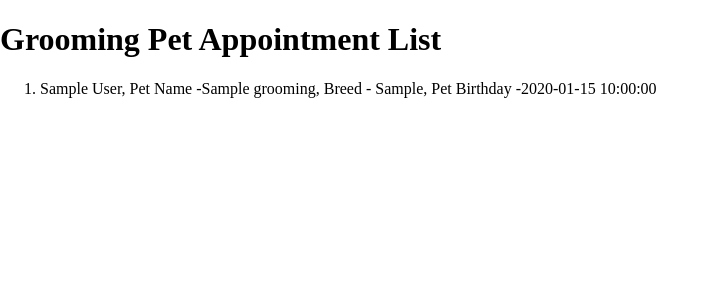
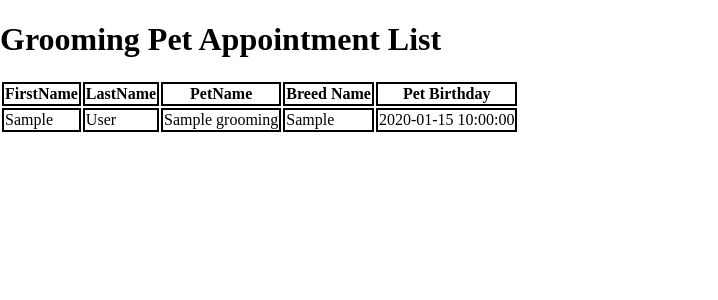
Before and after one commit to nurbek-is/SallyGrooming, a PHP site: page /grm-appt-list.php in a window 1280 px wide. Shown: the top 300 px of the page, without its empty margins (0-718 px from the left). Run offline with PHP 8.4, Linux system fonts and the light colour scheme; tables that the repository leaves empty hold one stand-in row (values such as "Sample post"); some libraries are stand-ins or nearby versions.

Commit message:
merging list to table

```diff
--- a/grm-appt-list.php
+++ b/grm-appt-list.php
@@ -4,7 +4,7 @@
   $password = 'pwdpwd';
   $db = new PDO($dsn, $username, $password);
 
-  $query = "SELECT FirstName,LastName,PetName,Breed,PetBirthday
+  $query = "SELECT GroomingID,FirstName,LastName,PetName,Breed,PetBirthday
     FROM grooming";
   $stmt = $db->prepare($query);
   $stmt ->execute();
@@ -17,21 +17,39 @@
 <link rel="stylesheet" href="../../static/styles/normalize.css">
 <link rel="stylesheet" href="../../static/styles/styles.css">
 <title>Grooming Appointment List</title>
+
 </head>
 <body>
 <main>
   <h1>Grooming Pet Appointment List</h1>
-  <ol>
+  <table>
+  <tbody>
+  <thead>
+      <tr style='border:2px solid-black;'>
+        <th style='border:2px solid black;'>FirstName</th>
+        <th style='border:2px solid black;'>LastName</th>
+        <th style='border:2px solid black;'>PetName</th>
+        <th style='border:2px solid black;'>Breed Name</th>
+        <th style='border:2px solid black;'>Pet Birthday</th>
+      </tr>
+  </thead>
+
   <?php
     while ($row = $stmt->fetch()) {
-      echo '<li>' . $row['FirstName'] . ' '
-            . $row['LastName'] .  ',  Pet Name -'
-            . $row['PetName'] .  ',  Breed - '
-            . $row['Breed'] .  ',  Pet Birthday -'
-            . $row['PetBirthday'] .  '</li>';
+  ?>
+  <tr>
+  <td style='border:2px solid black;'><?=$row['FirstName']?></td>
+  <td style='border:2px solid black;'><?=$row['LastName']?></td>
+  <td style='border:2px solid black;'><?=$row['PetName']?></td>
+  <td style='border:2px solid black;'><?=$row['Breed']?></td>
+  <td style='border:2px solid black;'><?=$row['PetBirthday']?></td>
+
+    <?php
     }
-  ?>
-  </ol>
+    ?>
+    </tr>
+  <tbody>
+  </table>
 </main>
 </body>
 </html>
```
